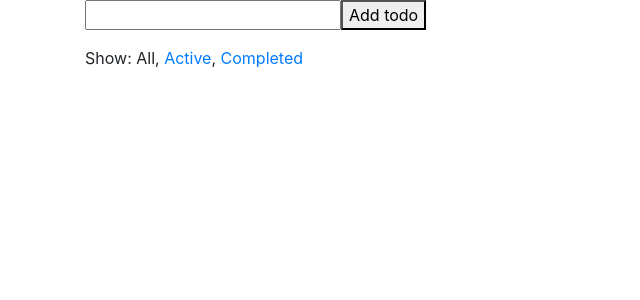
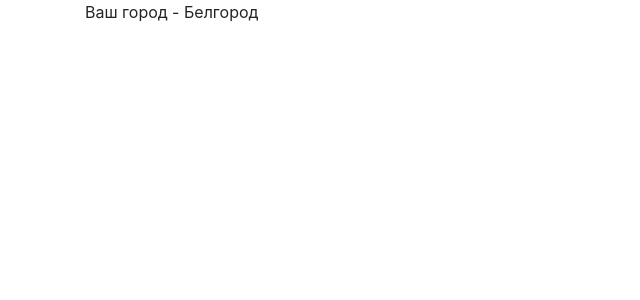
Before and after one commit to GudoIlya/todoreact, a React app: page / in a window 1280 px wide. Shown: the top 300 px of the page, without its empty margins (0-640 px from the left). Built offline with nearby package versions, Linux system fonts and the light colour scheme.

Commit message:
have started to learn material ui

```diff
--- /dev/null
+++ b/orderapp/App.js
@@ -0,0 +1,32 @@
+import React from 'react';
+import YourTown from './towns/YourTown';
+
+
+class App extends React.Component{
+
+    constructor(props) {
+        super(props);
+        this.state = {
+            selectedTown : 'Белгород'
+        }
+    }
+
+    render() {
+        return (
+            <div>
+                <YourTown
+                    selectedTown={this.state.selectedTown}
+                    onTownSelect={this.onTownSelect}
+                />
+            </div>
+        );
+    }
+
+    onTownSelect = (name) => {
+        this.setState({
+            selectedTown : name
+        });
+    }
+}
+
+export default App;
--- /dev/null
+++ b/orderapp/entry.js
@@ -0,0 +1,8 @@
+import React from 'react';
+import ReactDOM from 'react-dom';
+import App from './App';
+
+ReactDOM.render(
+    <App />,
+    document.getElementById('main')
+);
--- /dev/null
+++ b/orderapp/towns/Town.js
@@ -0,0 +1,11 @@
+import React from 'react';
+
+const Town = ({ name, onTownClick }) => {
+        return (
+            <div onClick ={() => onTownClick(name)}>
+                <span>{name}</span>
+            </div>
+        );
+};
+
+export default Town;
--- /dev/null
+++ b/orderapp/towns/TownList.js
@@ -0,0 +1,66 @@
+import React from 'react';
+import Town from './Town.js';
+import uuid from 'uuid';
+import classnames from 'classnames';
+import Dialog from '@material-ui/core/Dialog';
+import DialogTitle from '@material-ui/core/DialogTitle';
+import List from '@material-ui/core/List';
+import ListItem from '@material-ui/core/ListItem';
+import ListItemText from '@material-ui/core/ListItemText';
+
+class TownList extends React.Component {
+    constructor(props) {
+        super(props);
+        this.state = {
+            towns : [
+                {
+                    id :  uuid.v4(),
+                    name : 'Белгород'
+                },
+                {
+                    id : uuid.v4(),
+                    name : 'Воронеж'
+                }
+            ]
+        }
+    }
+
+    handleClose = () => {
+        this.props.onClose(this.props.selectedValue);
+    };
+
+    handleItemClick = value => {
+        this.props.onClose(value);
+    };
+
+    render() {
+        const {open, ...props} = this.props;
+        return (
+            <Dialog onClose={this.handleClose} open={open}>
+                <DialogTitle id="simple-dialog-title">Выберите ваш город</DialogTitle>
+                    <div>
+                        <List>
+                            {this.state.towns.map( ({id, name}) => (
+                                    <ListItem button onClick={() => this.handleItemClick(name)} key={id}>
+                                        <ListItemText primary={name} />
+                                    </ListItem>
+                                    )
+                                )
+                            }
+                        </List>
+                    </div>
+             </Dialog>
+        );
+    }
+
+};
+
+/*
+
+<div className={cls}>
+                    {this.state.towns.map( ({id, name}) => <Town key={id} name={name} onTownClick = {onTownClick} /> )}
+                </div>
+
+ */
+
+export default TownList;
--- /dev/null
+++ b/orderapp/towns/YourTown.js
@@ -0,0 +1,37 @@
+import React from 'react';
+import TownList from './TownList';
+
+class YourTown extends React.Component {
+    constructor(props) {
+        super(props);
+        this.state = {
+            townListOpen : false
+        };
+    }
+
+    render() {
+        const {selectedTown, ...props} = this.props;
+        var text = selectedTown !== false ? 'Ваш город - ' + selectedTown : 'Город еще не выбран';
+        return (
+            <div>
+                <span onClick = {() => this.toggleTownList(true)}>
+                    {text}
+                </span>
+                <TownList selectedValue={selectedTown} open={this.state.townListOpen} onClose={this.onTownSelect} />
+            </div>
+        );
+    }
+
+    onTownSelect = (name) => {
+        this.props.onTownSelect(name);
+        this.toggleTownList(false);
+    };
+
+    toggleTownList = (value) => {
+        this.setState({
+            townListOpen : value
+        })
+    }
+}
+
+export default YourTown;
--- a/package.json
+++ b/package.json
@@ -5,6 +5,8 @@
     "@babel/core": "^7.2.0",
     "@babel/plugin-proposal-class-properties": "^7.2.1",
     "@babel/preset-react": "^7.0.0",
+    "@material-ui/core": "^3.6.2",
+    "alt": "^0.18.6",
     "axios": "^0.18.0",
     "babel-core": "^7.0.0-bridge.0",
     "babel-plugin-array-includes": "^2.0.2",
--- /dev/null
+++ b/survivejs/app/libs/Alt.js
@@ -0,0 +1,5 @@
+import Alt from 'alt';
+
+const alt = new Alt();
+
+export default alt;
--- a/webpack.config.js
+++ b/webpack.config.js
@@ -1,5 +1,5 @@
 module.exports = {
-    entry : __dirname + "/app2/index.js",
+    entry : __dirname + "/orderapp/entry.js",
     output : {
         path : __dirname + "/js/",
         filename : "bundle.js"
```
Also changed, not shown: app2/townboard/reducers/towns.js (added, +8 -0 lines), app2/townboard/reducers.js (deleted).
